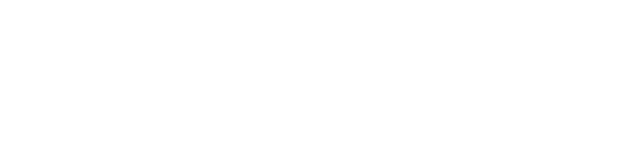
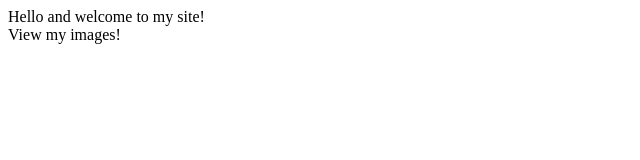
Before and after one commit to mitsumei/excercise-3, a plain HTML site: page Index.html in a window 1280 px wide. Shown: the whole page, without its empty margins (0-640 px from the left). Drawn offline with Linux system fonts and the light colour scheme.

Commit message:
modified index.html

```diff
--- a/Index.html
+++ b/Index.html
@@ -6,5 +6,8 @@
 </head>
 
 <body>
+Hello and welcome to my site!
+<br/>
+View my images!
 </body>
 </html>
```
